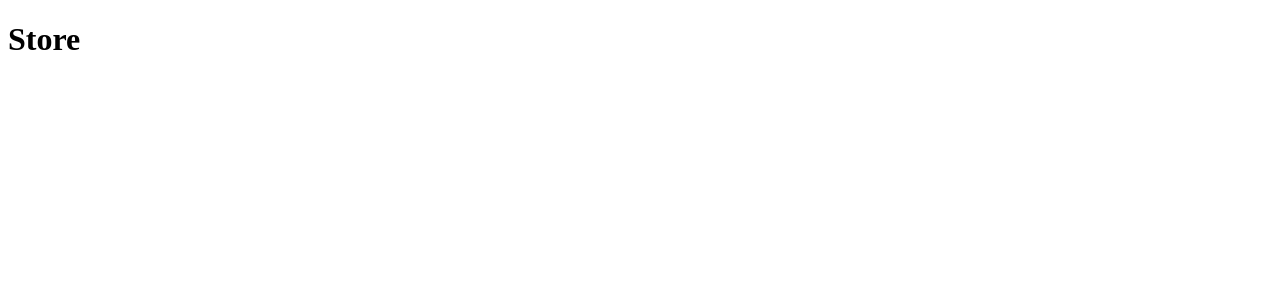
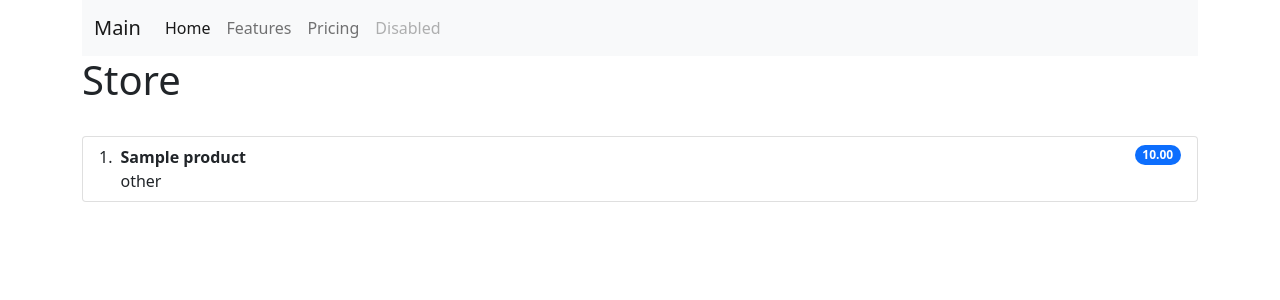
Before and after one commit to sakurakuba/labrab48, a Django app: page / in a window 1280 px wide. Before the commit the part shown is almost empty. Shown: the top 300 px of the page. Run offline with Django 4.2, Linux system fonts and the light colour scheme; tables that the repository leaves empty hold one stand-in row (values such as "Sample post").

Commit message:
worked on not bad visual representation in index page of all products

```diff
--- a/store/models.py
+++ b/store/models.py
@@ -2,7 +2,7 @@ from django.core.validators import MinValueValidator, MaxValueValidator
 from django.db import models
 
 # Create your models here.
-CATEGORY_CHOICES = [('other', 'other'), ('audio/vidoe', 'Audio/Video'), ('tvs', 'TVs'), ('cell', 'Cell Phones')]
+CATEGORY_CHOICES = [('other', 'other'), ('audio/video', 'Audio/Video'), ('tvs', 'TVs'), ('cell', 'Cell Phones')]
 
 
 class Product(models.Model):
@@ -15,4 +15,4 @@ class Product(models.Model):
     updated_at = models.DateTimeField(auto_now=True, verbose_name='Время изменения')
 
     def __str__(self):
-        return f"{self.id}. {self.prod_name}: {self.prod_category}, {self.price}"
+        return f"{self.id}. {self.prod_name}: price {self.price},  category - {self.prod_category}"
--- a/store/views.py
+++ b/store/views.py
@@ -1,5 +1,9 @@
 from django.shortcuts import render
 
 # Create your views here.
+from store.models import Product
+
+
 def index_view(request):
-    return render(request, 'index.html')
+    product = Product.objects.order_by('-created_at')
+    return render(request, 'index.html', {"product": product})
--- a/templates/index.html
+++ b/templates/index.html
@@ -3,8 +3,40 @@
 <head>
     <meta charset="UTF-8">
     <title>Store</title>
+    <link href="https://cdn.jsdelivr.net/npm/bootstrap@5.0.2/dist/css/bootstrap.min.css" rel="stylesheet" integrity="sha384-EVSTQN3/azprG1Anm3QDgpJLIm9Nao0Yz1ztcQTwFspd3yD65VohhpuuCOmLASjC" crossorigin="anonymous">
 </head>
 <body>
+<div class="container">
+<nav class="navbar navbar-expand-lg navbar-light bg-light">
+  <div class="container-fluid">
+    <a class="navbar-brand" href="/">Main</a>
+    <button class="navbar-toggler" type="button" data-bs-toggle="collapse" data-bs-target="#navbarNavAltMarkup" aria-controls="navbarNavAltMarkup" aria-expanded="false" aria-label="Toggle navigation">
+      <span class="navbar-toggler-icon"></span>
+    </button>
+    <div class="collapse navbar-collapse" id="navbarNavAltMarkup">
+      <div class="navbar-nav">
+        <a class="nav-link active" aria-current="page" href="#">Home</a>
+        <a class="nav-link" href="#">Features</a>
+        <a class="nav-link" href="#">Pricing</a>
+        <a class="nav-link disabled" href="#" tabindex="-1" aria-disabled="true">Disabled</a>
+      </div>
+    </div>
+  </div>
+</nav>
 <h1>Store</h1>
+<br/>
+{% for pr in product %}
+<ol class="list-group list-group-numbered">
+  <li class="list-group-item d-flex justify-content-between align-items-start">
+    <div class="ms-2 me-auto">
+      <div class="fw-bold">{{ pr.prod_name }}</div>
+        {{ pr.prod_category }}
+    </div>
+    <span class="badge bg-primary rounded-pill">{{ pr.price }}</span>
+  </li>
+</ol>
+{% endfor %}
+</div>
+<script src="https://cdn.jsdelivr.net/npm/bootstrap@5.0.2/dist/js/bootstrap.bundle.min.js" integrity="sha384-MrcW6ZMFYlzcLA8Nl+NtUVF0sA7MsXsP1UyJoMp4YLEuNSfAP+JcXn/tWtIaxVXM" crossorigin="anonymous"></script>
 </body>
 </html>
```
Also changed, not shown: store/migrations/0002_alter_product_prod_category.py (added).
